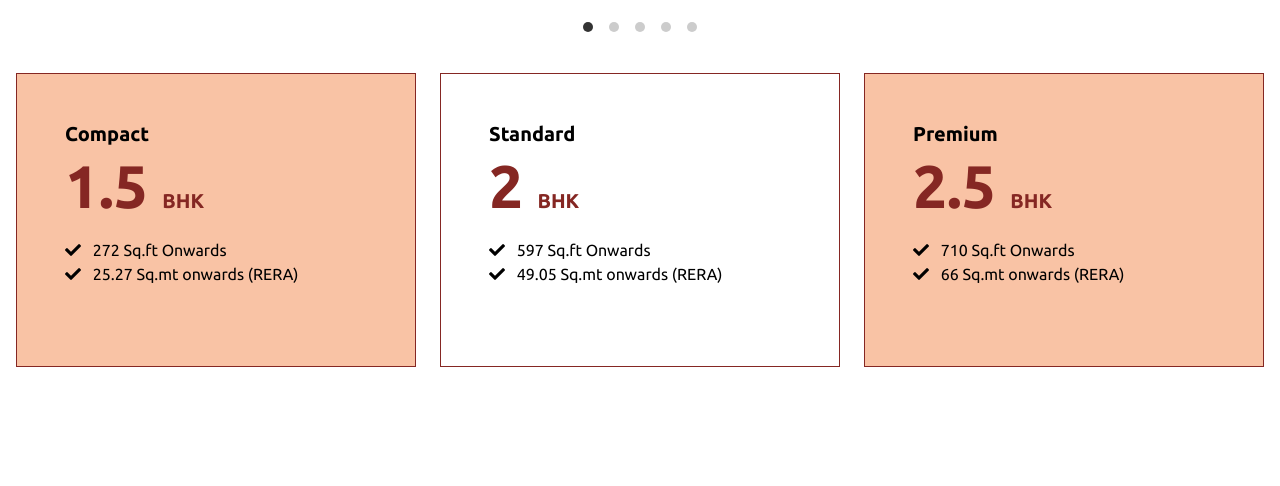
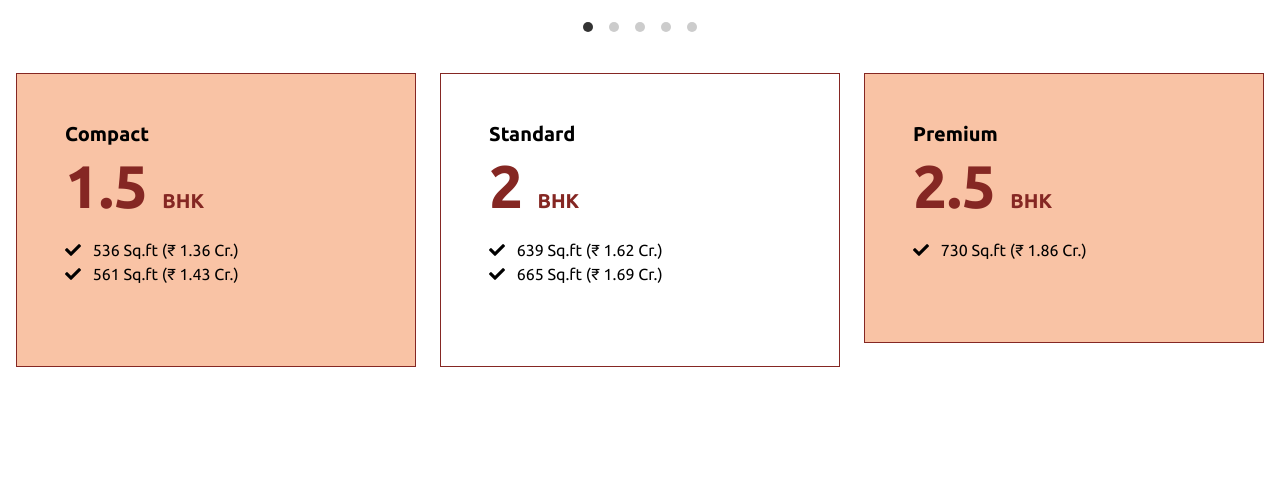
Before and after one commit to ajazsiddiqui/mrugarchana, a PHP site: page / in a window 1280 px wide. Shown: the part 5400-5886 px from the top of the page. Run offline with PHP 8.4, Linux system fonts and the light colour scheme.

Commit message:
Update index.php

```diff
--- a/index.php
+++ b/index.php
@@ -103,7 +103,7 @@
 					  <div class="col-6 col-lg-3 mb-3"><img class="img-fluid mrugarchana-effect" src="assets/images/rooftop/3.jpg" /><h6 class="txt-effect2"><span class="numberings">3</span>Cafe & Rock Climbing</h6></div>
 					  <div class="col-6 col-lg-3 mb-3"><img class="img-fluid mrugarchana-effect" src="assets/images/rooftop/4.jpg" /><h6 class="txt-effect2"><span class="numberings">4</span>Lounge Seating</h6></div>
 					  <div class="col-6 col-lg-3 mb-3"><img class="img-fluid mrugarchana-effect" src="assets/images/rooftop/5.jpg" /><h6 class="txt-effect2"><span class="numberings">5</span>Exercise Area</h6></div>
-					  <div class="col-6 col-lg-3 mb-3"><img class="img-fluid mrugarchana-effect" src="assets/images/rooftop/6.jpg" /><h6 class="txt-effect2"><span class="numberings">6</span>3d Play Area</h6></div>
+					  <div class="col-6 col-lg-3 mb-3"><img class="img-fluid mrugarchana-effect" src="assets/images/rooftop/6.jpg" /><h6 class="txt-effect2"><span class="numberings">6</span>Play Area</h6></div>
 					  <div class="col-6 col-lg-3 mb-3"><img class="img-fluid mrugarchana-effect" src="assets/images/rooftop/7.jpg" /><h6 class="txt-effect2"><span class="numberings">7</span>Children's Landscape</h6></div>
 					  <div class="col-6 col-lg-3 mb-3"><img class="img-fluid mrugarchana-effect" src="assets/images/rooftop/8.jpg" /><h6 class="txt-effect2"><span class="numberings">8</span>Snakes & Ladders</h6></div>
 					  <div class="col-6 col-lg-3 mb-3"><img class="img-fluid mrugarchana-effect" src="assets/images/rooftop/9.jpg" /><h6 class="txt-effect2"><span class="numberings">9</span>3D Skating Area</h6></div>
@@ -309,8 +309,8 @@
                       <h5 class="pricing-table__amount">1.5 <span class="pricing-table__currency">BHK</span></h5>
                     </div>
                     <ul class="pricing-table__features">
-                      <li><i class="fas fa-check mr-2 mr-2"></i> 272 Sq.ft Onwards</li>
-                      <li><i class="fas fa-check mr-2 mr-2"></i> 25.27 Sq.mt onwards (RERA)</li>
+                      <li><i class="fas fa-check mr-2 mr-2"></i> 536 Sq.ft (₹ 1.36 Cr.)</li>
+                      <li><i class="fas fa-check mr-2 mr-2"></i> 561 Sq.ft (₹ 1.43 Cr.)</li>
                     </ul>
                   </div>
                 </div>
@@ -323,8 +323,8 @@
                       <h5 class="pricing-table__amount">2 <span class="pricing-table__currency">BHK</span></h5>
                     </div>
                     <ul class="pricing-table__features">
-                      <li><i class="fas fa-check mr-2 mr-2"></i> 597 Sq.ft Onwards</li>
-                      <li><i class="fas fa-check mr-2 mr-2"></i> 49.05 Sq.mt onwards (RERA)</li>
+                      <li><i class="fas fa-check mr-2 mr-2"></i> 639 Sq.ft (₹ 1.62 Cr.)</li>
+                      <li><i class="fas fa-check mr-2 mr-2"></i> 665 Sq.ft (₹ 1.69 Cr.)</li>
                     </ul>
                   </div>
                 </div>
@@ -336,8 +336,7 @@
                       <h5 class="pricing-table__amount">2.5 <span class="pricing-table__currency">BHK</span></h5>
                     </div>
                     <ul class="pricing-table__features">
-                      <li><i class="fas fa-check mr-2 mr-2"></i> 710 Sq.ft Onwards</li>
-                      <li><i class="fas fa-check mr-2 mr-2"></i> 66 Sq.mt onwards (RERA)</li>
+                      <li><i class="fas fa-check mr-2 mr-2"></i> 730 Sq.ft (₹ 1.86 Cr.)</li>
                     </ul>
                   </div>
                 </div>
```
